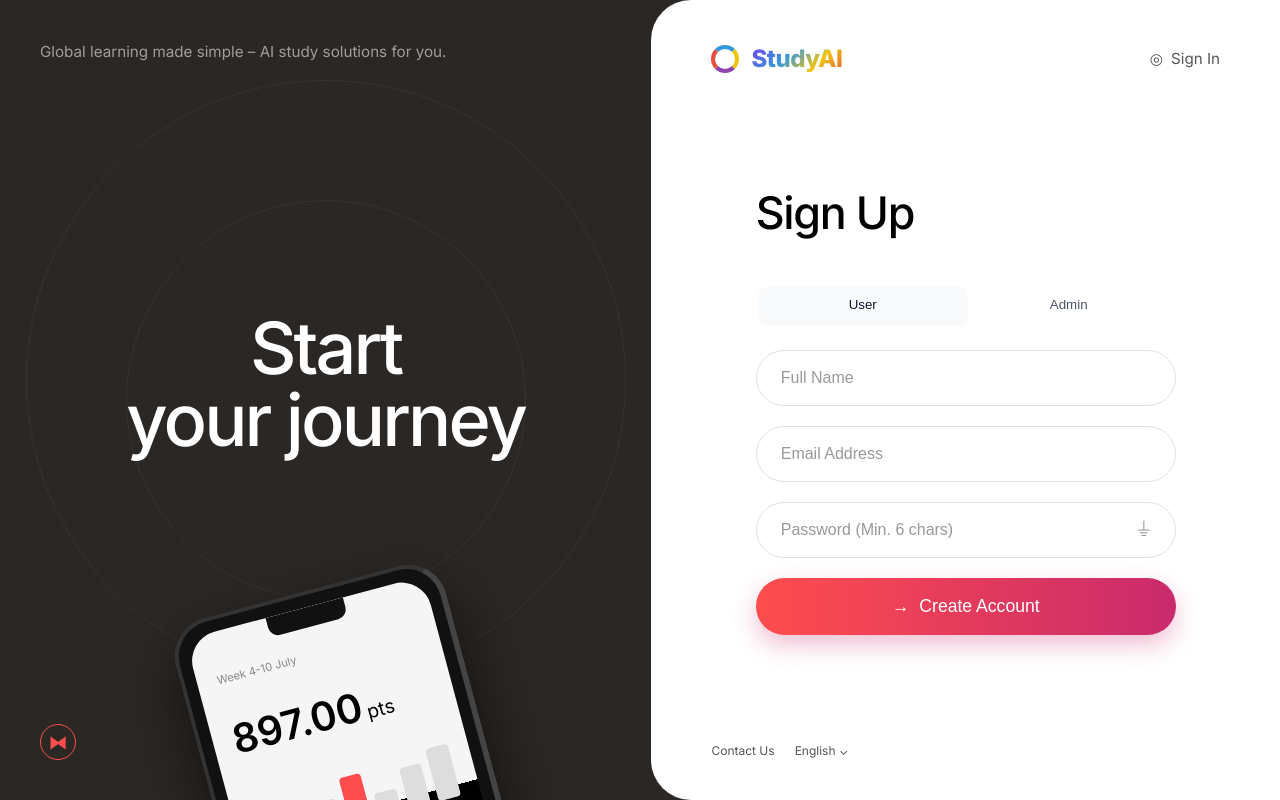
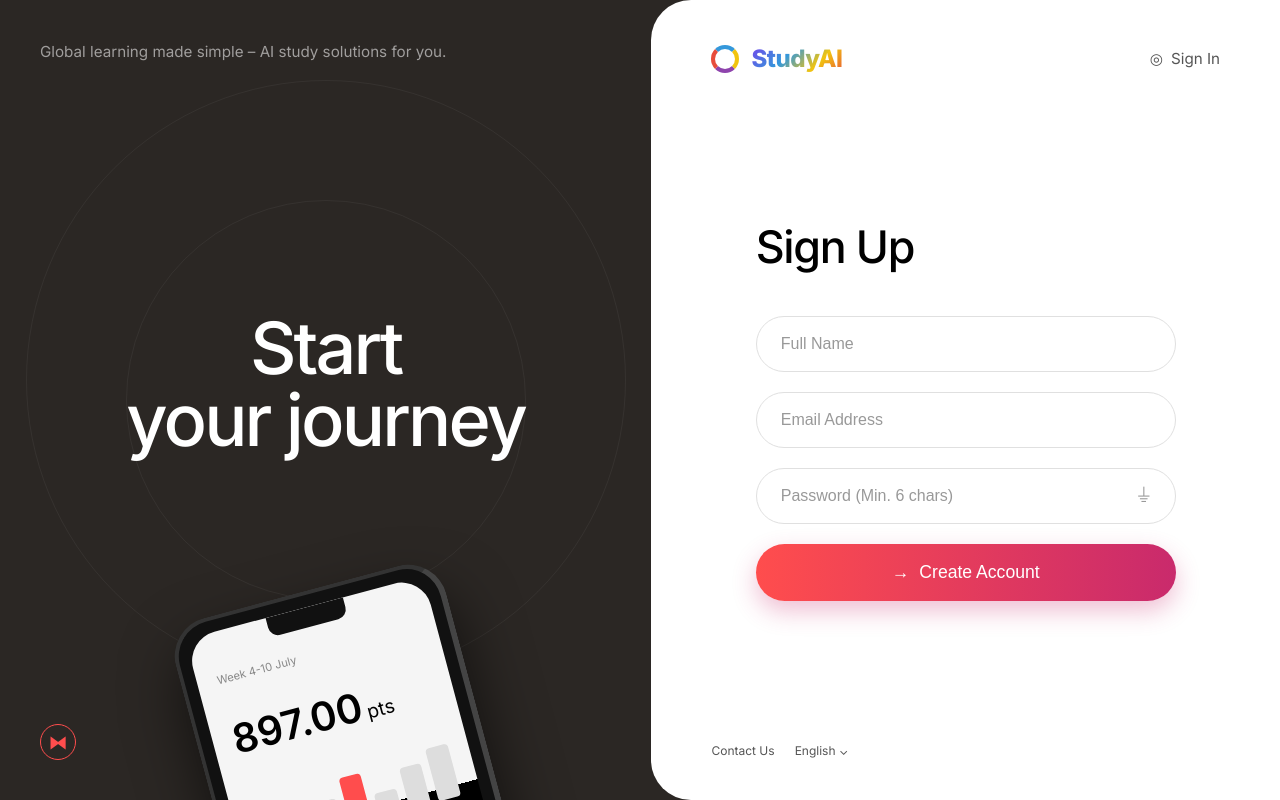
Before and after one commit to ShubhamPandey57/ai-assistant-frontend, a React (Vite) app: page /register in a window 1280 px wide. Built offline with nearby package versions, Linux system fonts and the light colour scheme.

Commit message:
remove admin signup from frontend

```diff
--- a/src/context/AuthContext.jsx
+++ b/src/context/AuthContext.jsx
@@ -31,12 +31,8 @@ export const AuthProvider = ({ children }) => {
     return user;
   };
 
-  const register = async (name, email, password, isAdmin = false, adminId = null) => {
+  const register = async (name, email, password) => {
     const payload = { name, email, password };
-    if (isAdmin) {
-      payload.isAdmin = true;
-      payload.adminId = adminId;
-    }
     const res = await authApi.register(payload);
     const { token, user } = res.data;
     localStorage.setItem('token', token);
--- a/src/pages/RegisterPage.jsx
+++ b/src/pages/RegisterPage.jsx
@@ -4,11 +4,10 @@ import { useAuth } from '../context/AuthContext';
 import './AuthPages.css';
 
 const RegisterPage = () => {
-  const [form, setForm] = useState({ name: '', email: '', password: '', adminId: '' });
+  const [form, setForm] = useState({ name: '', email: '', password: '' });
   const [error, setError] = useState('');
   const [loading, setLoading] = useState(false);
   const [showPassword, setShowPassword] = useState(false);
-  const [isAdminMode, setIsAdminMode] = useState(false);
   const { register } = useAuth();
   const navigate = useNavigate();
 
@@ -20,8 +19,8 @@ const RegisterPage = () => {
     }
     setLoading(true);
     try {
-      await register(form.name, form.email, form.password, isAdminMode, isAdminMode ? form.adminId : null);
-      navigate(isAdminMode ? '/admin' : '/dashboard');
+      await register(form.name, form.email, form.password);
+      navigate('/dashboard');
     } catch (err) {
       setError(err.response?.data?.message || 'Registration failed. Please try again.');
     } finally {
@@ -99,23 +98,6 @@ const RegisterPage = () => {
           <div className="auth-form-container">
             <h2 className="auth-heading">Sign Up</h2>
 
-            <div className="role-toggle-container">
-              <button
-                className={`role-toggle-btn ${!isAdminMode ? 'active' : ''}`}
-                type="button"
-                onClick={() => setIsAdminMode(false)}
-              >
-                User
-              </button>
-              <button
-                className={`role-toggle-btn ${isAdminMode ? 'active' : ''}`}
-                type="button"
-                onClick={() => setIsAdminMode(true)}
-              >
-                Admin
-              </button>
-            </div>
-
             {error && <div className="alert alert-error" role="alert">⚠ {error}</div>}
 
             <form onSubmit={handleSubmit} className="auth-form-modern">
@@ -145,21 +127,6 @@ const RegisterPage = () => {
                   autoComplete="email"
                 />
               </div>
-
-              {isAdminMode && (
-                <div className="form-group-modern">
-                  <input
-                    id="reg-adminId"
-                    type="text"
-                    className="input-modern"
-                    placeholder="Admin ID"
-                    value={form.adminId}
-                    onChange={e => setForm(p => ({ ...p, adminId: e.target.value }))}
-                    required
-                    autoComplete="off"
-                  />
-                </div>
-              )}
 
               <div className="form-group-modern">
                 <input
```
